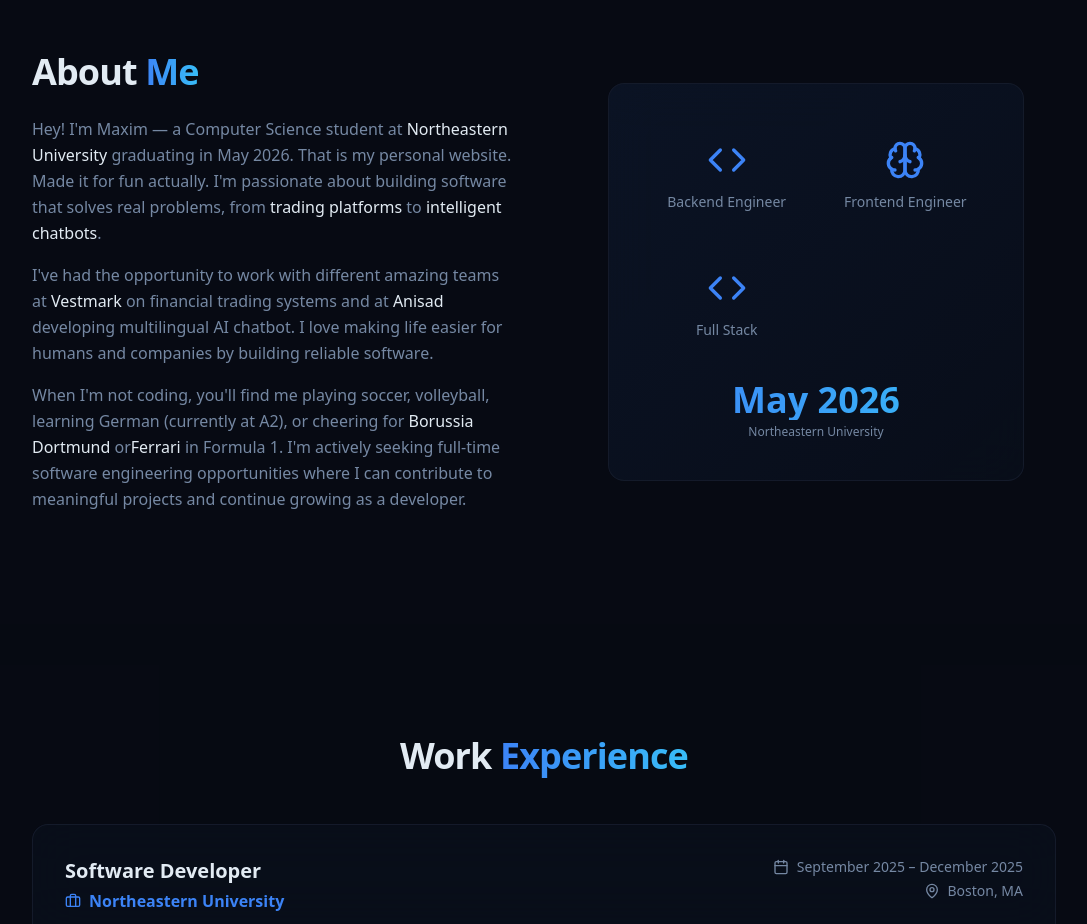
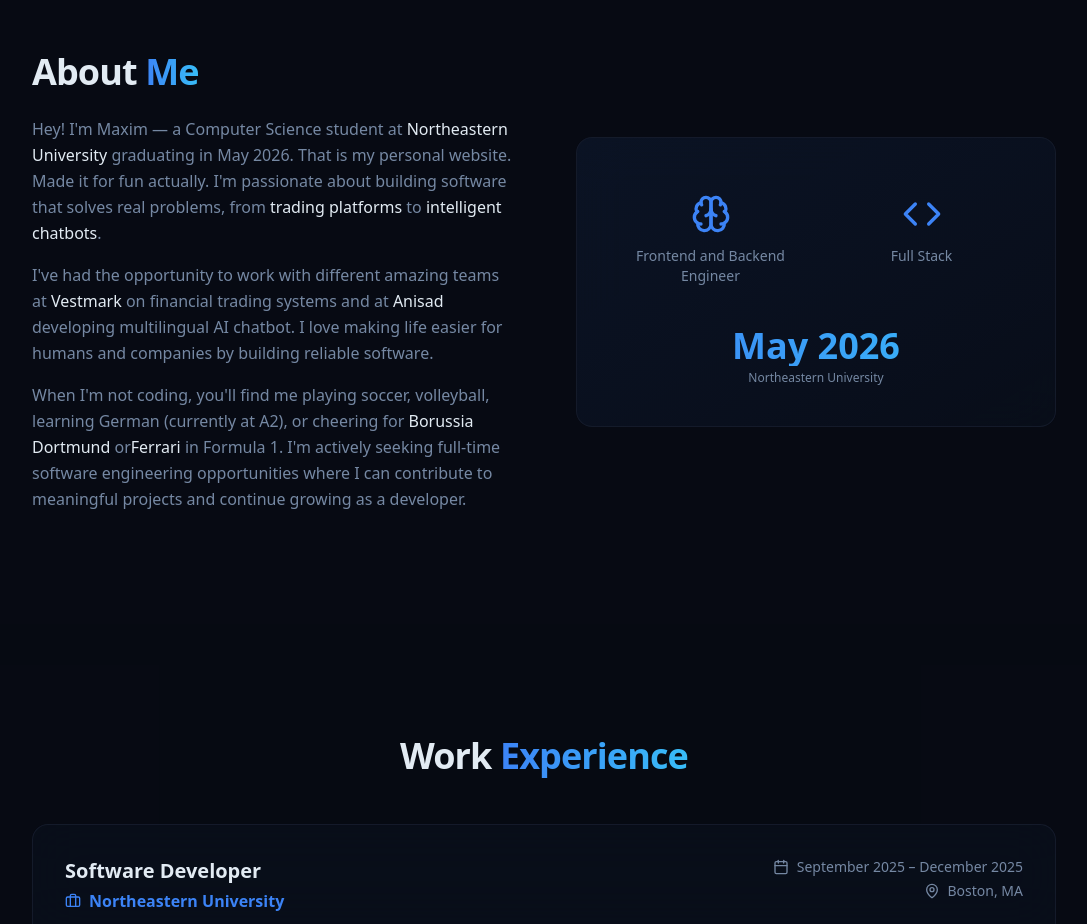
Before and after one commit to MEO256/my_site, a React (Vite) app: page / in a window 1280 px wide. Shown: the part 860-1784 px from the top of the page, without its empty margins (96-1183 px from the left). Built offline with nearby package versions, Linux system fonts and the light colour scheme; the HTML template or start-up script is replaced by a standard one.

Commit message:
new design

```diff
--- a/src/components/About.tsx
+++ b/src/components/About.tsx
@@ -48,12 +48,8 @@ const About = () => {
             <div className="absolute inset-0 bg-gradient-to-br from-primary/5 to-transparent" />
             <div className="relative grid grid-cols-2 gap-6">
               <div className="flex flex-col items-center gap-3 p-4">
-                <Code className="w-10 h-10 text-primary" />
-                <span className="text-sm text-muted-foreground text-center">Backend Engineer</span>
-              </div>
-              <div className="flex flex-col items-center gap-3 p-4">
                 <Brain className="w-10 h-10 text-primary" />
-                <span className="text-sm text-muted-foreground text-center">Frontend Engineer</span>
+                <span className="text-sm text-muted-foreground text-center">Frontend and Backend Engineer</span>
               </div>
               <div className="flex flex-col items-center gap-3 p-4">
                 <Code className="w-10 h-10 text-primary" />
```
